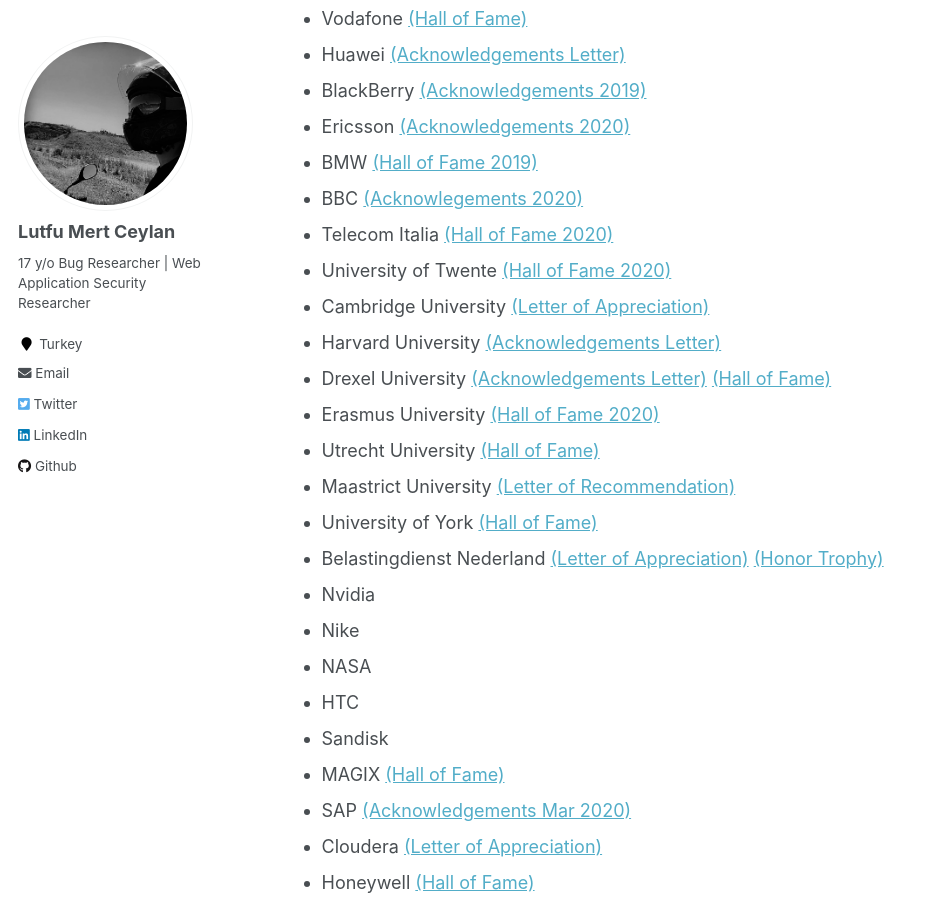
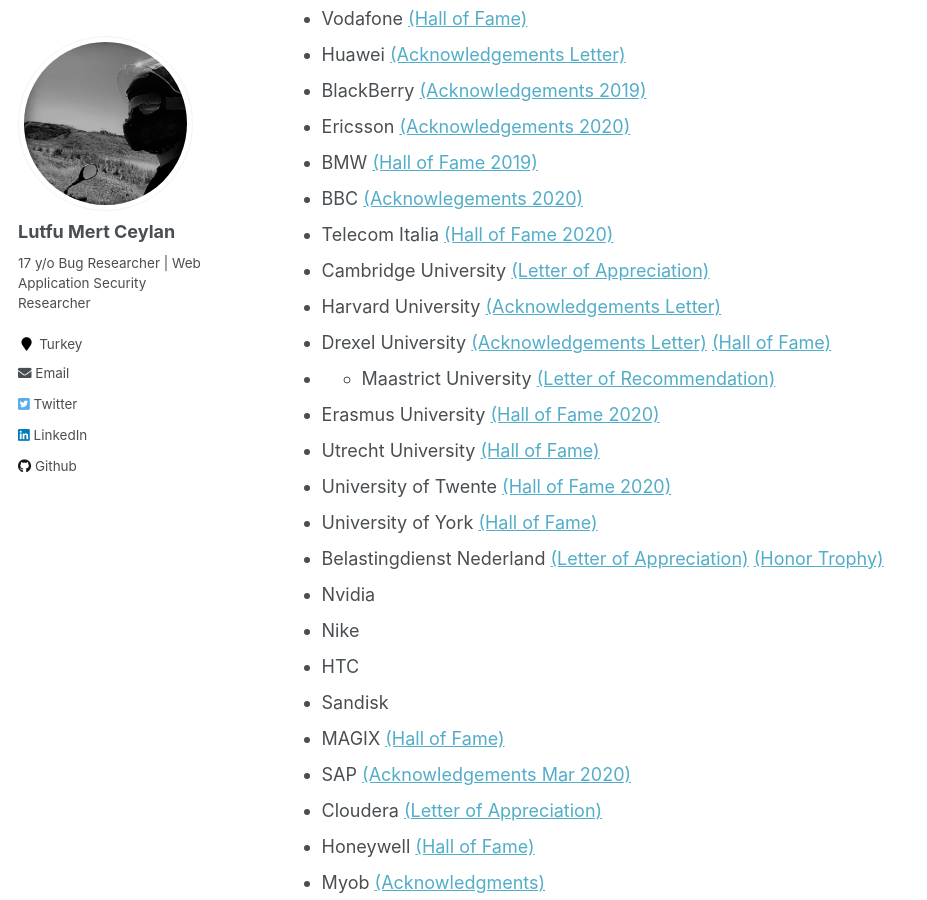
Before and after one commit to lutfumertceylan/mywebsite, a Jekyll site: the page built from _pages/bugbounty.md, in a window 1280 px wide and 900 px high, scrolled down 503 px. Shown: the whole window, without its empty margins (0-927 px from the left). Built offline with Jekyll 4.4.1, drawn with Linux system fonts in a browser that asks for light colours.

Commit message:
Update bugbounty.md

```diff
--- a/_pages/bugbounty.md
+++ b/_pages/bugbounty.md
@@ -26,18 +26,17 @@ redirect_from:
 * BMW <a href="https://www.bmwgroup.com/en/general/Security.html">(Hall of Fame 2019)</a>
 * BBC <a href="https://www.bbc.com/backstage/security-disclosure-policy/acknowledgements">(Acknowlegements 2020)</a>
 * Telecom Italia <a href="https://www.gruppotim.it/it/footer/responsible-disclosure.html">(Hall of Fame 2020)</a>
-* University of Twente <a href="https://www.utwente.nl/en/cyber-safety/responsible/hall-of-fame/">(Hall of Fame 2020)</a>
 * Cambridge University <a href="https://lutfumertceylan.com.tr/images/cambridge.jpg">(Letter of Appreciation)</a>
 * Harvard University <a href="https://lutfumertceylan.com.tr/files/harvard.jpg">(Acknowledgements Letter)</a>
 * Drexel University <a href="https://lutfumertceylan.com.tr/files/drexel.jpg">(Acknowledgements Letter)</a> <a href="https://drexel.edu/it/security/services-processes/bug-bounty/">(Hall of Fame)</a>
+* * Maastrict University <a href="https://lutfumertceylan.com.tr/files/maastricht.jpg">(Letter of Recommendation)</a>
 * Erasmus University <a href="https://www.eur.nl/en/campus/security-safety/information-security/hall-fame">(Hall of Fame 2020)</a>
 * Utrecht University <a href="https://www.uu.nl/en/node/1599/hall-of-fame-responsible-disclosure">(Hall of Fame)</a>
-* Maastrict University <a href="https://lutfumertceylan.com.tr/files/maastricht.jpg">(Letter of Recommendation)</a>
+* University of Twente <a href="https://www.utwente.nl/en/cyber-safety/responsible/hall-of-fame/">(Hall of Fame 2020)</a>
 * University of York <a href="https://www.york.ac.uk/it-services/security/vulnerability-disclosure/">(Hall of Fame)</a>
 * Belastingdienst Nederland <a href="https://lutfumertceylan.com.tr/images/belastingdienst.jpg">(Letter of Appreciation)</a> <a href="https://lutfumertceylan.com.tr/images/trophy.jpg">(Honor Trophy)</a>
 * Nvidia
 * Nike
-* NASA
 * HTC
 * Sandisk
 * MAGIX <a href="http://research.magix.com">(Hall of Fame)</a>
```
